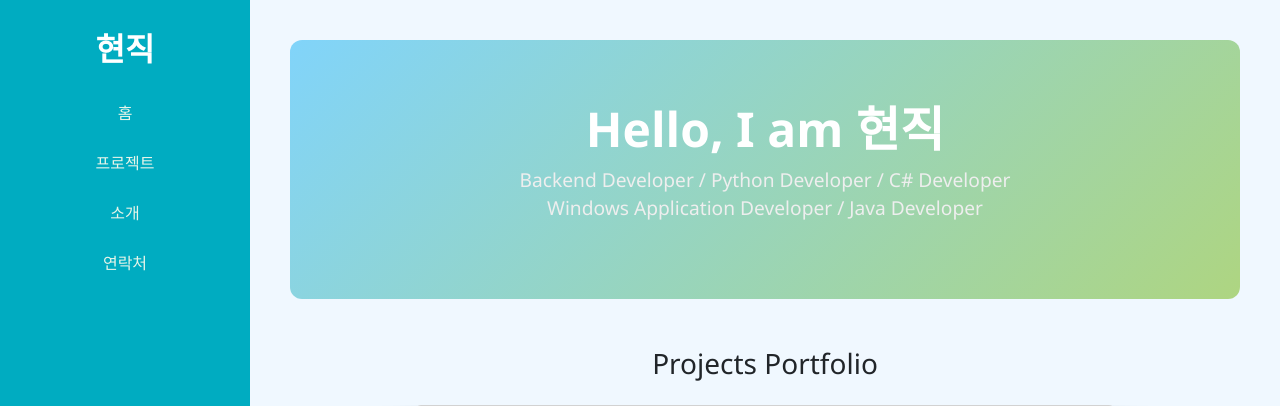
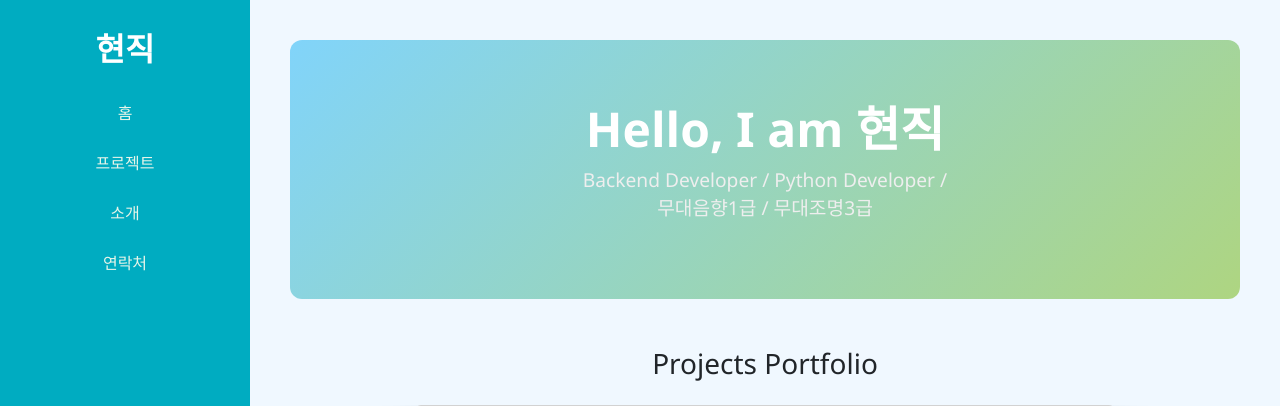
Before and after one commit to j-lee03/jh03-1, a FastAPI app: page / in a window 1280 px wide. Shown: the top 406 px of the page. Run offline with FastAPI, Linux system fonts and the light colour scheme; parts of the project's set-up code (start-up, migrations or seed data) failed here and were passed over.

Commit message:
커밋12

```diff
--- a/app/templates/home.html
+++ b/app/templates/home.html
@@ -4,9 +4,8 @@
   <section class="hero">
     <h1>Hello, I am 현직</h1>
     <p class="roles">
-      Backend Developer / Python Developer / C# Developer <br>
-      Windows Application Developer / Java Developer
-    </p>
+      Backend Developer / Python Developer / <br>
+      무대음향1급 / 무대조명3급  </p>
   </section>
 
   <div class="container mt-5 text-center">
```
